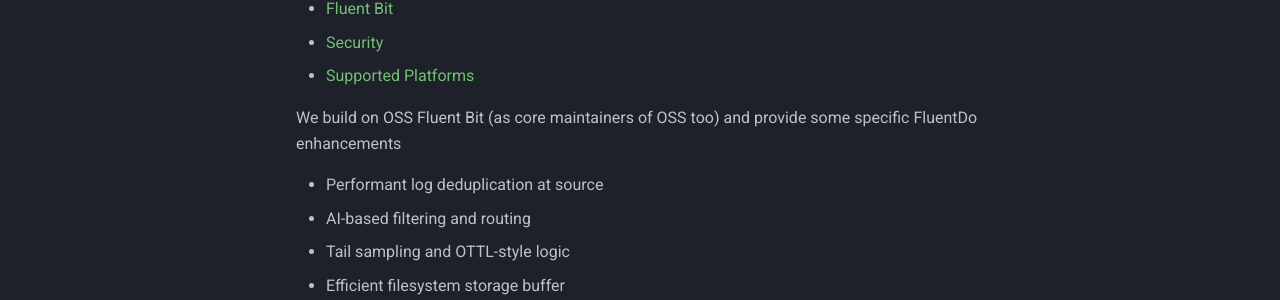
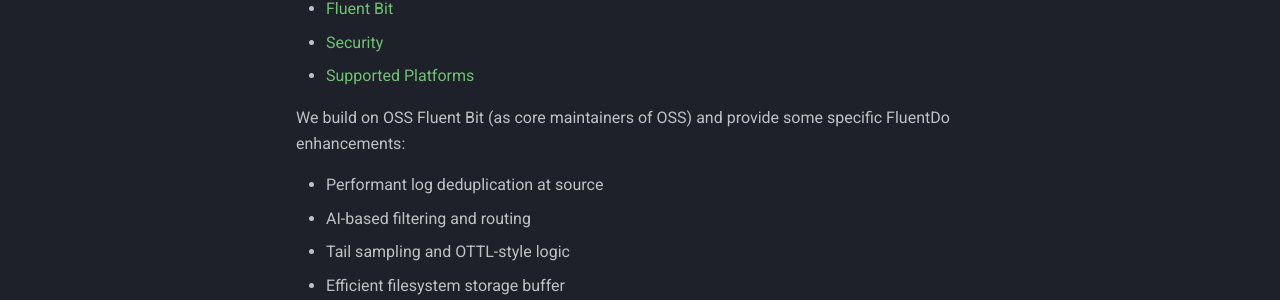
Before and after one commit to telemetryforge/documentation, an MkDocs documentation site: the page built from docs/index.md, in a window 1280 px wide. Shown: the part 369-669 px from the top of the page. Built offline with MkDocs 1.6.1 and Material for MkDocs 9.7.7, drawn with Linux system fonts in a browser that asks for light colours.

Commit message:
Tweaks to docs
Signed-off-by: Patrick Stephens <pat@fluent.do>

```diff
--- a/docs/index.md
+++ b/docs/index.md
@@ -7,11 +7,11 @@ We include only stable and widely used plugins by default.
 We also support tailor-made builds with custom plugin sets or for white-labelling requirements.
 We disable unused plugins and developer-only features at compile time, along with using secure defaults for network connections and similar features.
 
-- [Fluent Bit](docs.fluentbit.io)
+- [Fluent Bit](https://docs.fluentbit.io)
 - [Security](./security.md)
 - [Supported Platforms](./supported-platforms.md)
 
-We build on OSS Fluent Bit (as core maintainers of OSS too) and provide some specific FluentDo enhancements
+We build on OSS Fluent Bit (as core maintainers of OSS) and provide some specific FluentDo enhancements:
 
 - Performant log deduplication at source
 - AI-based filtering and routing
```
